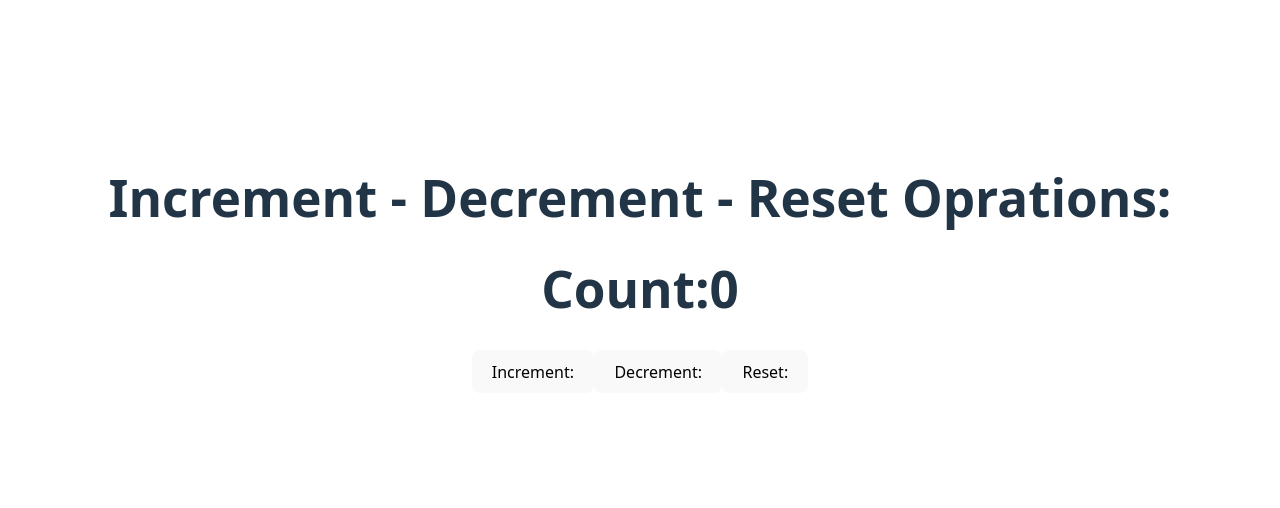
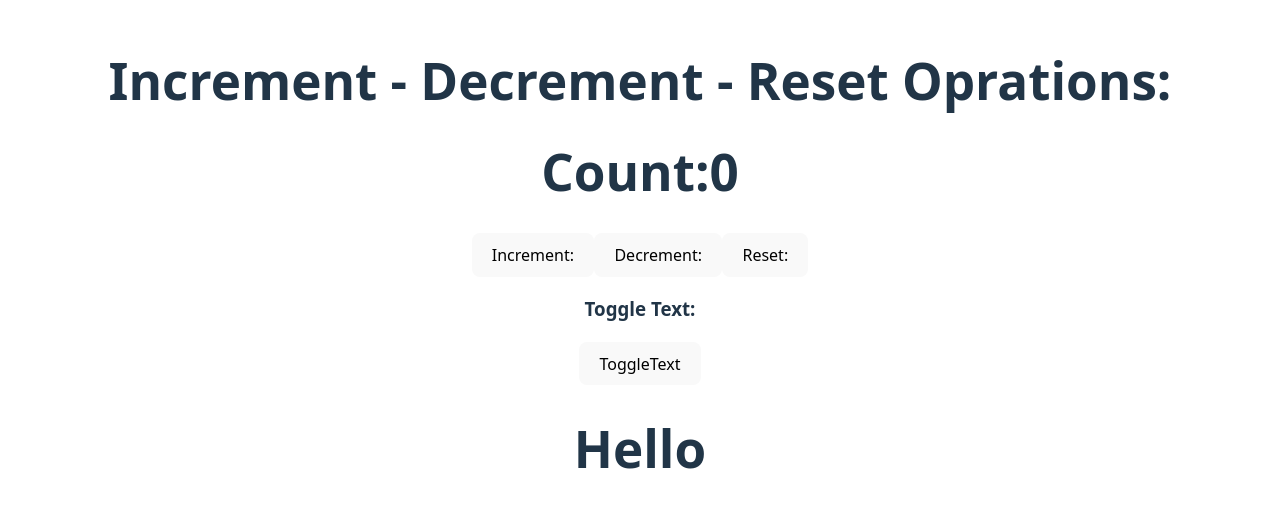
Before and after one commit to Sonu445kum/ReactJs_Practice_SSI, a React (Vite) app: page / in a window 1280 px wide. Shown: the part 136-644 px from the top of the page. Built offline with nearby package versions, Linux system fonts and the light colour scheme.

Commit message:
Create a ToggleButton For Change Text Hello To Goodbye

```diff
--- a/src/Components/BasicOperations.jsx
+++ b/src/Components/BasicOperations.jsx
@@ -5,6 +5,9 @@ import React, { useState } from 'react'
 export default function BasicOperations() {
     //create a useState for initialize the initial State
     const [count,setCount] =useState(0);
+
+    // create a useState For Toggle Text that is Hello->GoodBye->Hello
+    const [toggle,setToggle] =useState("Hello");
 
     // Create handleIncrement functions
     const  handleIncrement=()=>{
@@ -19,6 +22,10 @@ export default function BasicOperations() {
         setCount(0);
     }
 
+    const handleToggleText=()=>{
+        // Here we are using the ternary operators
+        setToggle((prevText)=>prevText==="Hello"? "GoodBye":"Hello")
+    }
   return (
     <div>
         {/* Simple Message  */}
@@ -32,6 +39,13 @@ export default function BasicOperations() {
         {/* Reset Button */}
         <button onClick={handleReset}>Reset:</button>
 
+        {/* Toggle Text
+        Create a button that toggles text between "Hello" and "Goodbye" when clicked.
+        */}
+        <h3>Toggle Text:</h3>
+        <button onClick={handleToggleText} >ToggleText</button>
+        <h1>{toggle}</h1>
+
     </div>
   )
 }
```
